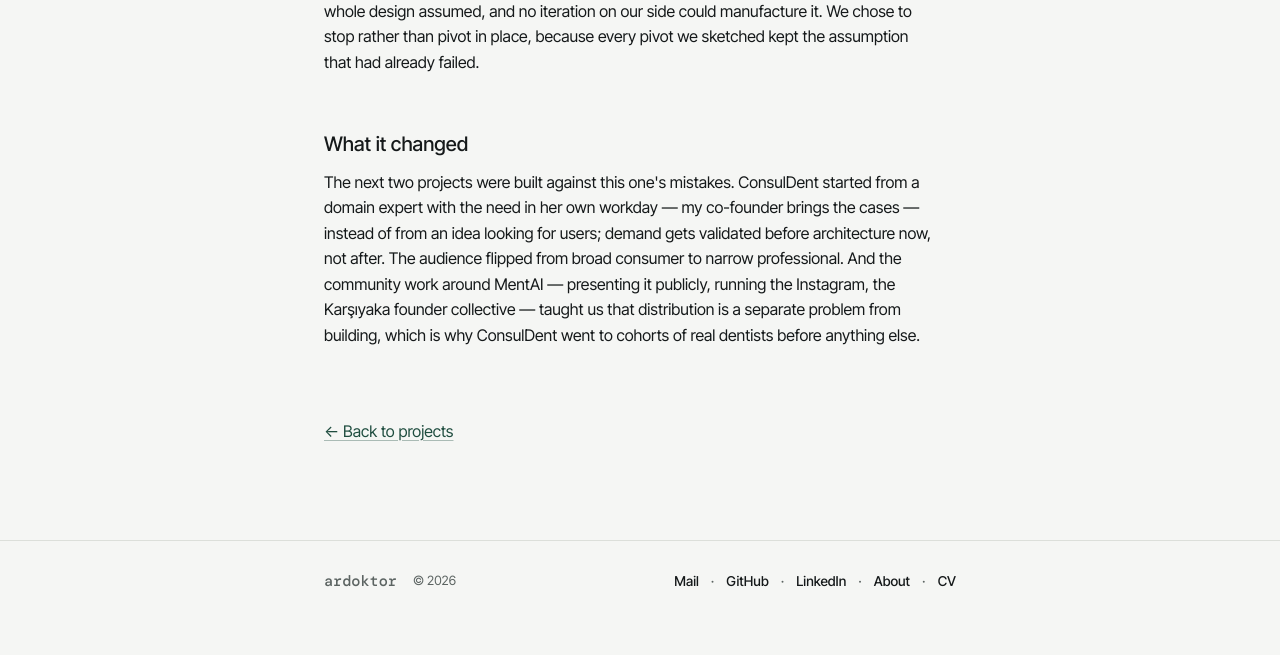
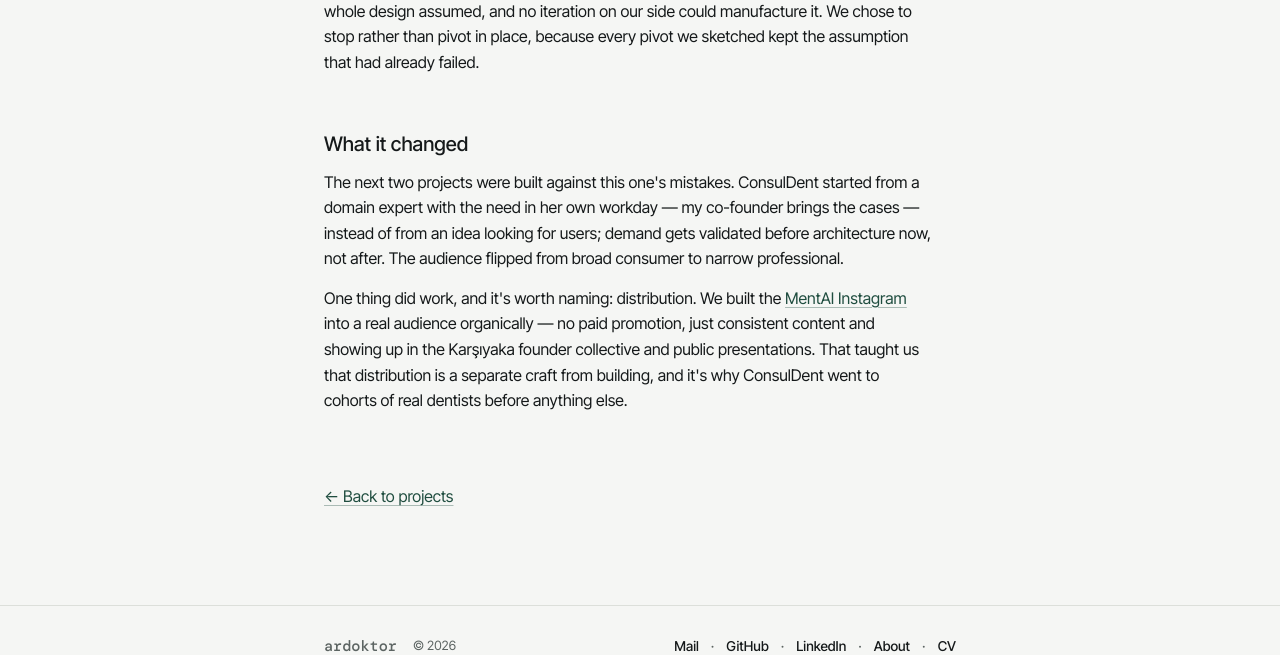
Before and after one commit to ardoktor/portfolio, a Django app: template main/templates/main/project_mentai.html in a window 1280 px wide. Shown: the part 1605-2260 px from the top of the page. Before the commit the page ends 2192 px from the top, so only its background shows below. Run offline with Django 5.2, Linux system fonts and the light colour scheme; the template is opened without the code that fills it, so the values that code supplies are empty; parts of the project's set-up code (start-up, migrations or seed data) failed here and were passed over.

Commit message:
MentAI: credit organic Instagram growth, restore the account link
Distribution was the part that worked — say so explicitly, with the
link, inside What it changed.

Co-Authored-By: Claude Fable 5 <noreply@anthropic.com>
Claude-Session: https://claude.ai/code/session_01F8zVi9XpeL5RVGhwSNBAuU

```diff
--- a/main/templates/main/project_mentai.html
+++ b/main/templates/main/project_mentai.html
@@ -95,11 +95,14 @@
   started from a domain expert with the need in her own workday — my co-founder
   brings the cases — instead of from an idea looking for users; demand gets
   validated before architecture now, not after. The audience flipped from broad
-  consumer to narrow professional. And the community work around MentAI —
-  presenting it publicly, running the Instagram, the Karşıyaka founder
-  collective — taught us that distribution is a separate problem from building,
-  which is why ConsulDent went to cohorts of real dentists before anything
-  else.</p>
+  consumer to narrow professional.</p>
+  <p>One thing did work, and it's worth naming: distribution. We built the
+  {# TODO(owner): add the follower count if you want the claim to carry a number #}
+  <a class="quiet-link" href="https://www.instagram.com/mentai.app/" rel="noopener">MentAI Instagram</a>
+  into a real audience organically — no paid promotion, just consistent content
+  and showing up in the Karşıyaka founder collective and public presentations.
+  That taught us that distribution is a separate craft from building, and it's
+  why ConsulDent went to cohorts of real dentists before anything else.</p>
 </section>
 
 <a class="quiet-link back-link" href="{% url 'projects' %}">&larr; Back to projects</a>
```
